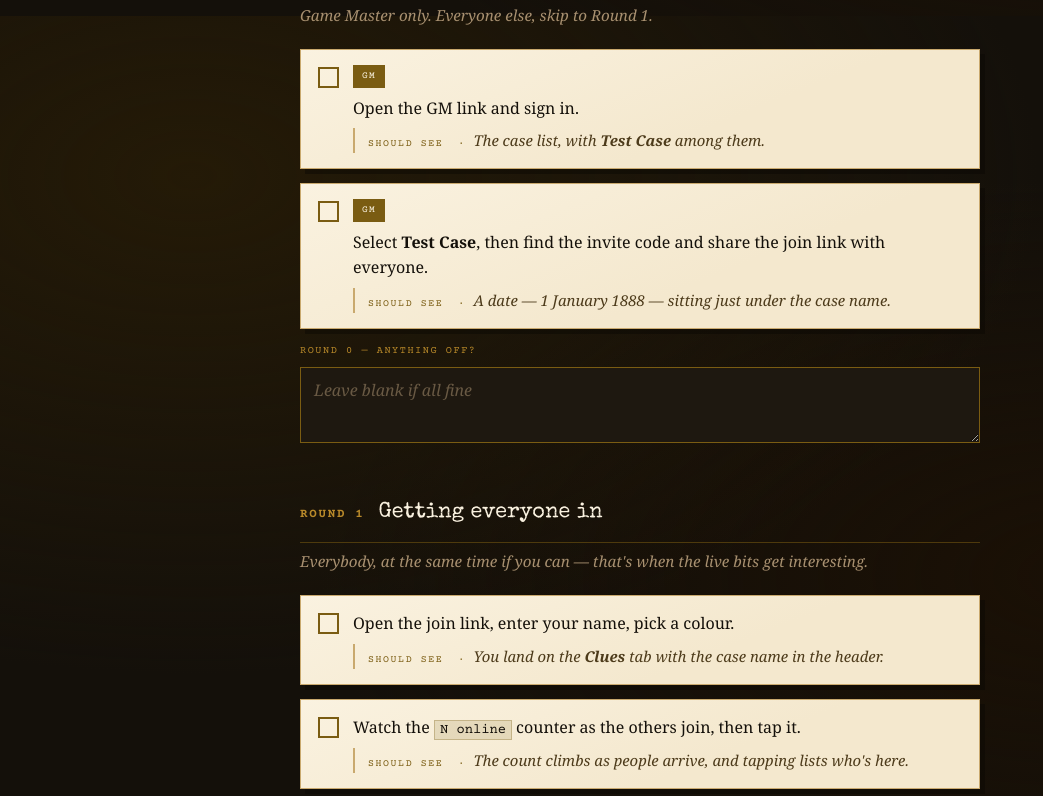
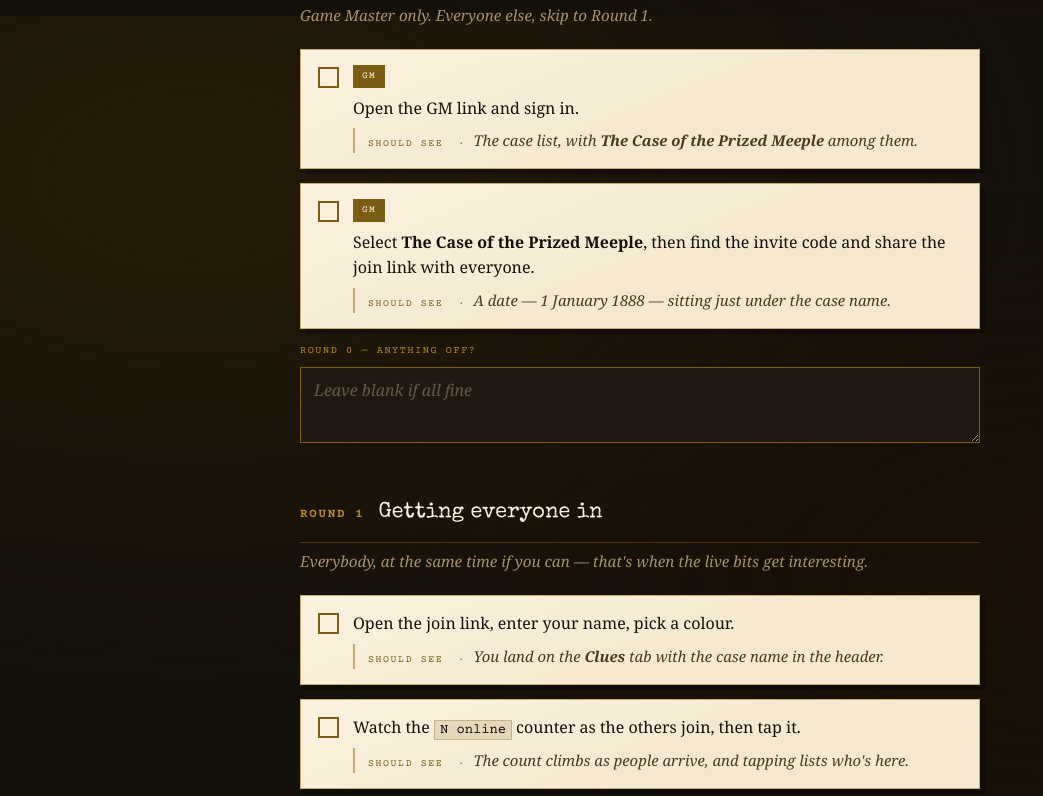
Before and after one commit to 7wjfh4pg2y-dev/sherlock-gm, a website: page public/uat.html in a window 1280 px wide. Shown: the part 784-1580 px from the top of the page, without its empty margins (0-1043 px from the left). Drawn offline with nearby package versions, Linux system fonts and the light colour scheme; a web font is replaced by a local one.

Commit message:
Use the real case name in the playtest script
The case is The Case of the Prized Meeple; the script still referred to it
by its working title.

```diff
--- a/public/uat.html
+++ b/public/uat.html
@@ -369,13 +369,13 @@
     <input type="checkbox" data-c="gm-login">
     <div class="chips"><span class="chip chip--gm">GM</span></div>
     <p class="do">Open the GM link and sign in.</p>
-    <p class="expect">The case list, with <strong>Test Case</strong> among them.</p>
+    <p class="expect">The case list, with <strong>The Case of the Prized Meeple</strong> among them.</p>
   </div>
 
   <div class="check">
     <input type="checkbox" data-c="gm-select">
     <div class="chips"><span class="chip chip--gm">GM</span></div>
-    <p class="do">Select <strong>Test Case</strong>, then find the invite code and share the join link with everyone.</p>
+    <p class="do">Select <strong>The Case of the Prized Meeple</strong>, then find the invite code and share the join link with everyone.</p>
     <p class="expect">A date — <em>1 January 1888</em> — sitting just under the case name.</p>
   </div>
 
@@ -730,7 +730,7 @@
     </div>
   </div>
 
-  <footer>Your answers are saved on this device as you go &middot; Test Case: The Purloined Prize Piece</footer>
+  <footer>Your answers are saved on this device as you go &middot; The Case of the Prized Meeple</footer>
 
 </div>
 
```
